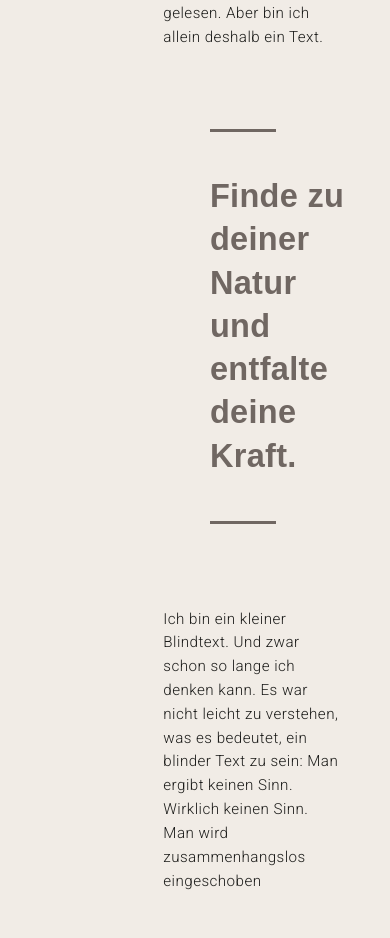
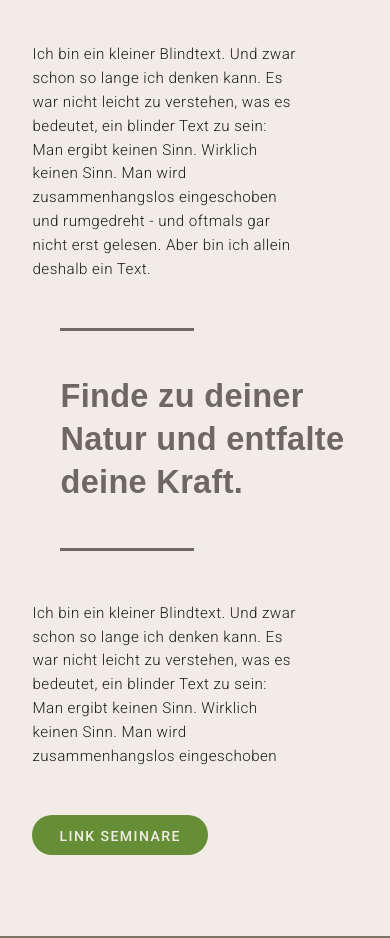
Before and after one commit to FelixRizzolli/kraeuterakademie.it_nuxt, a Nuxt app: page / in a window 390 px wide. Shown: the part 1028-1966 px from the top of the page. Built offline with nearby package versions, Linux system fonts and the light colour scheme; a web font is replaced by a local one.

Commit message:
style(ImageText): optimize ImageText component for mobile

```diff
--- a/app/components/sections/ImageText.vue
+++ b/app/components/sections/ImageText.vue
@@ -103,4 +103,38 @@ onMounted(() => {
 :deep(h3:not(:first-child)) {
     margin-top: 4.5rem;
 }
+
+@media (max-width: 1023px) {
+    .contentelement_imagetext {
+        margin-bottom: 7.5rem;
+    }
+
+    .image {
+        @include col-start(2);
+        @include col(10);
+    }
+
+    .infos {
+        @include col-start(3);
+        @include col(11);
+
+        & {
+            margin: 4.5rem 0 0 0;
+        }
+    }
+
+    .text {
+        @include col-start(2);
+        @include col(10);
+
+        & {
+            margin-top: 4.5rem;
+        }
+    }
+
+    .link-button {
+        @include col-start(2);
+        @include col(12);
+    }
+}
 </style>
```
